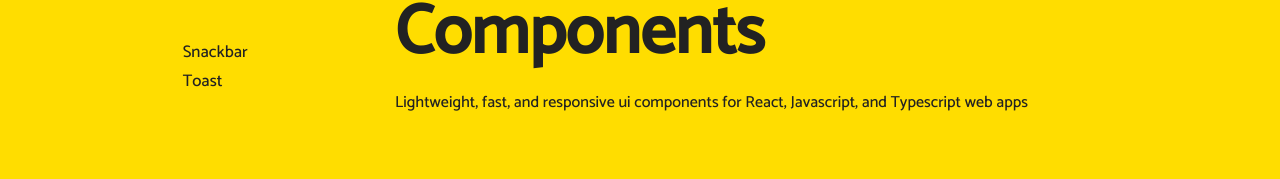
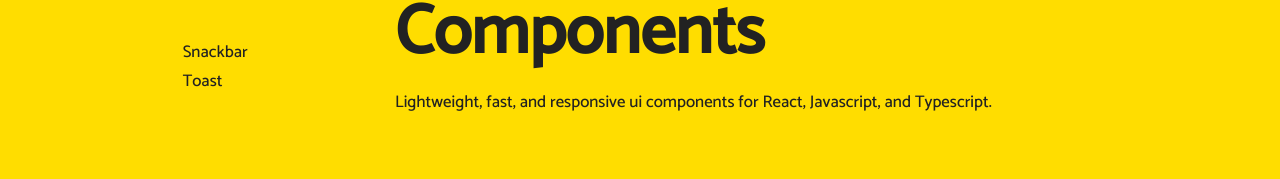
Before and after one commit to MostafaMDZH/Awesome-Components-Website, a Next.js app: page / in a window 1280 px wide. Shown: the part 122-301 px from the top of the page. Built offline with nearby package versions, Linux system fonts and the light colour scheme.

Commit message:
[deployment auto commit]

```diff
--- a/pages/index.js
+++ b/pages/index.js
@@ -38,7 +38,7 @@ export default function Main(){
                         <div id='name-versionWrapper'>
                             <h1 id='appName'><Link href='/'>Components</Link></h1>
                         </div>
-                        <p className='sectionDescription'>Lightweight, fast, and responsive ui components for React, Javascript, and Typescript web apps</p>
+                        <p className='sectionDescription'>Lightweight, fast, and responsive ui components for React, Javascript, and Typescript.</p>
 
                         {/* snackbar */}
                         <div className='componentNameWrapper'>
--- a/styles/main.scss
+++ b/styles/main.scss
@@ -112,6 +112,9 @@
                         font-size: 1.05rem;
                     }
                 }
+                > .sectionDescription{
+                    font-size: 1.05rem;
+                }
                 > .componentNameWrapper{
                     margin-top: 70px;
                     display: flex;
```
Also changed, not shown: 2 other files (tests, documents, lock files or other folders).
